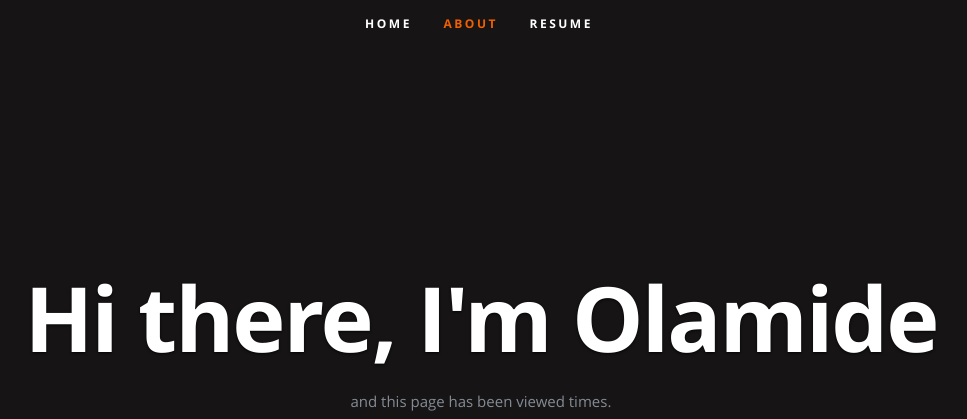
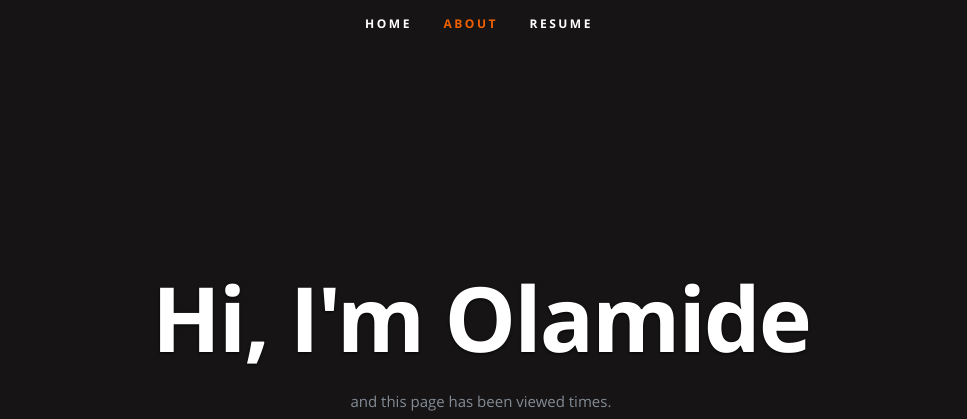
Before and after one commit to ovilori/azure-resume, a plain HTML site: page frontend/index.html in a window 1280 px wide. Shown: the top 419 px of the page, without its empty margins (161-1128 px from the left). Drawn offline with nearby package versions, Linux system fonts and the light colour scheme; no server answers.

Commit message:
Updates to index.html

```diff
--- a/frontend/index.html
+++ b/frontend/index.html
@@ -54,7 +54,7 @@
 
       <div class="row banner">
          <div class="banner-text">
-            <h1 class="responsive-headline">Hi there, I'm Olamide</h1>
+            <h1 class="responsive-headline">Hi, I'm Olamide</h1>
 
             <p>and this page has been viewed <a id="counter"></a> times.</p>
             <ul class="social">
```
